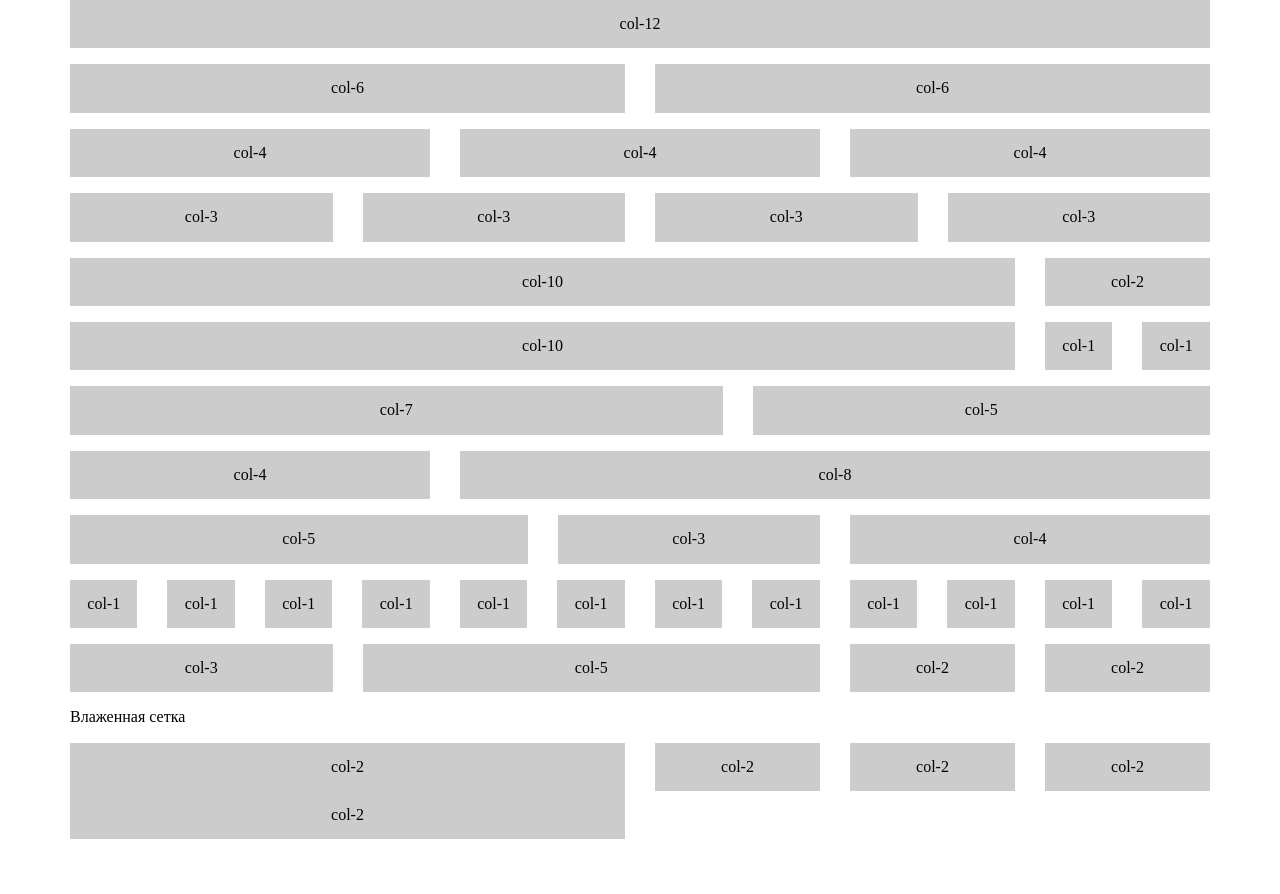
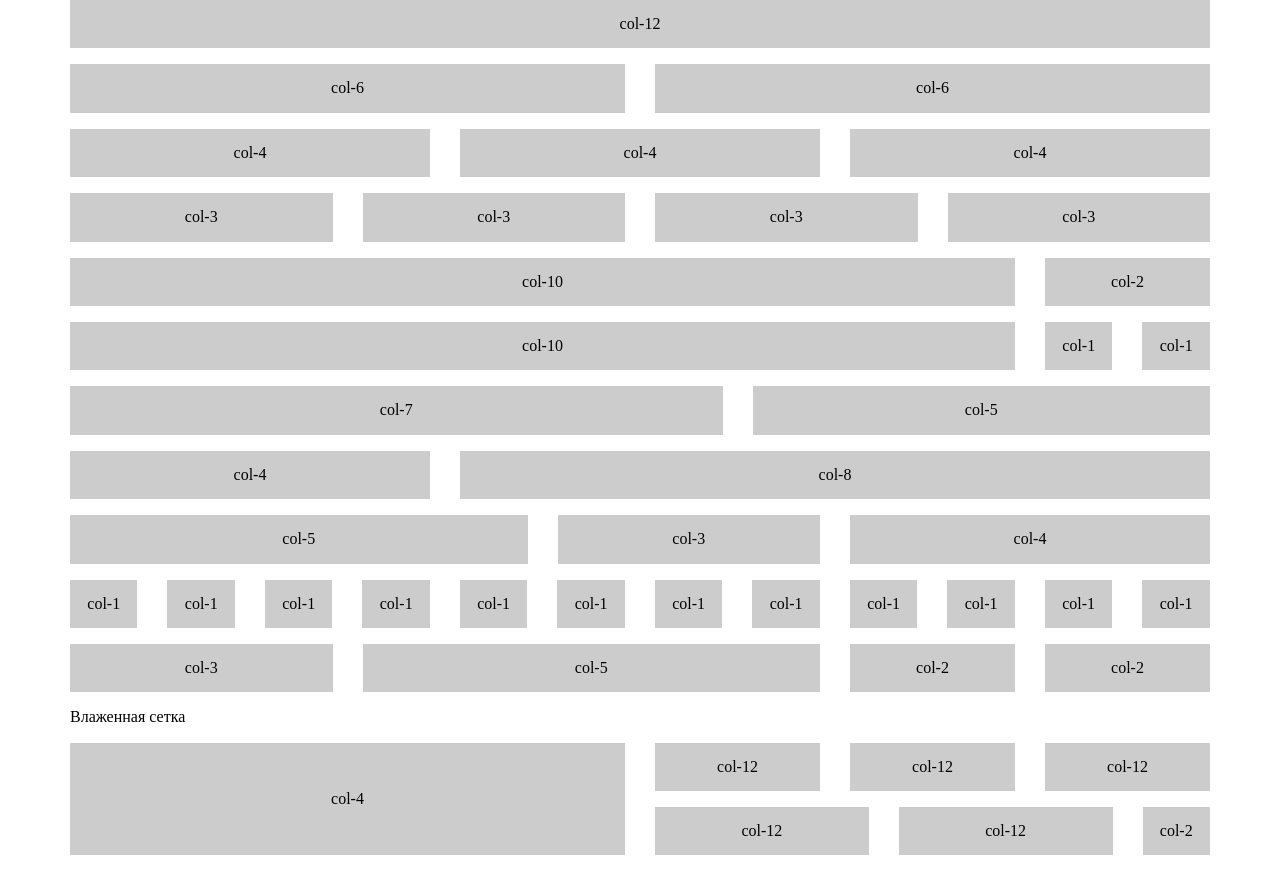
Before and after one commit to biriukov10/workSlider, a plain HTML site: page grid.html in a window 1280 px wide. Shown: the top 894 px of the page. Drawn offline with Linux system fonts and the light colour scheme.

Commit message:
add another

```diff
--- a/grid.html
+++ b/grid.html
@@ -225,25 +225,37 @@
     <p>Влаженная сетка</p>
     <div class="ba-row">
       <div class="ba-col-6">
-        <div class="ba-row">
-          <div class="ba-col-12">
-            <div class="box">
-              col-2
-            </div>
+        <div class="box">
+          col-4
+        </div>
+      </div>
+    <div class="ba-col-6">
+      <div class="ba-row">
+        <div class="ba-col-4">
+          <div class="box">
+            col-12
           </div>
         </div>
-        <div class="box">
-          col-2
+        <div class="ba-col-4">
+          <div class="box">
+            col-12
+          </div>
+        </div>
+        <div class="ba-col-4">
+          <div class="box">
+            col-12
+          </div>
         </div>
       </div>
-        <div class="ba-col-2">
+      <div class="ba-row">
+        <div class="ba-col-5">
           <div class="box">
-            col-2
+            col-12
           </div>
         </div>
-        <div class="ba-col-2">
+        <div class="ba-col-5">
           <div class="box">
-            col-2
+            col-12
           </div>
         </div>
         <div class="ba-col-2">
@@ -252,6 +264,7 @@
           </div>
         </div>
       </div>
+    </div>
   </div>
 </body>
 </html>
--- a/styles/layout.css
+++ b/styles/layout.css
@@ -50,7 +50,7 @@ body {
   width: 25%;
 }
 .ba-col-2 {
-  width: 16.6667%;
+  width: 16.666%;
 }
 .ba-col-1 {
   width: 8.3333%;
--- a/styles/style.css
+++ b/styles/style.css
@@ -4,4 +4,5 @@
   justify-content: center;
   align-items: center;
   padding: 15px;
+  height: 100%;
 }
```
